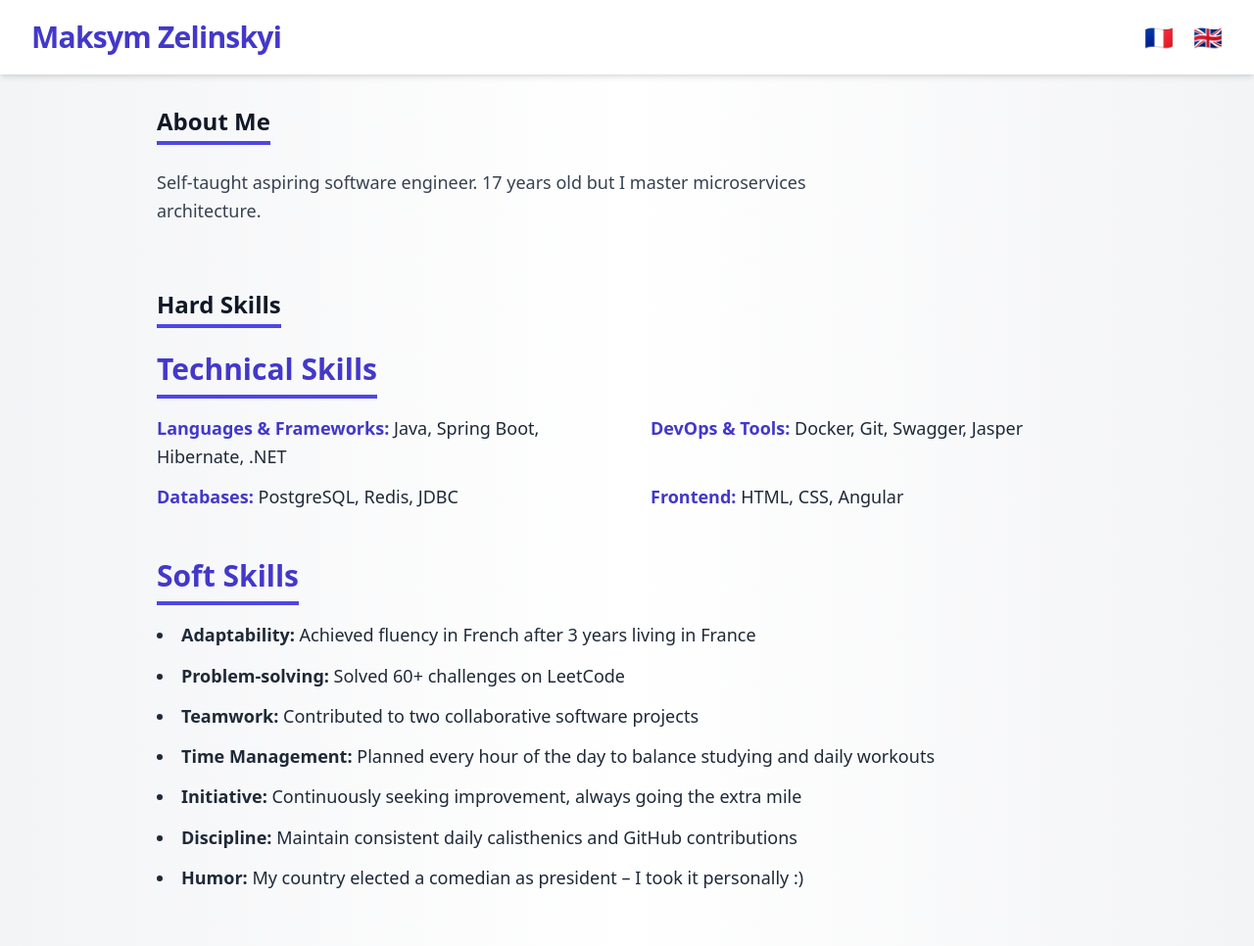
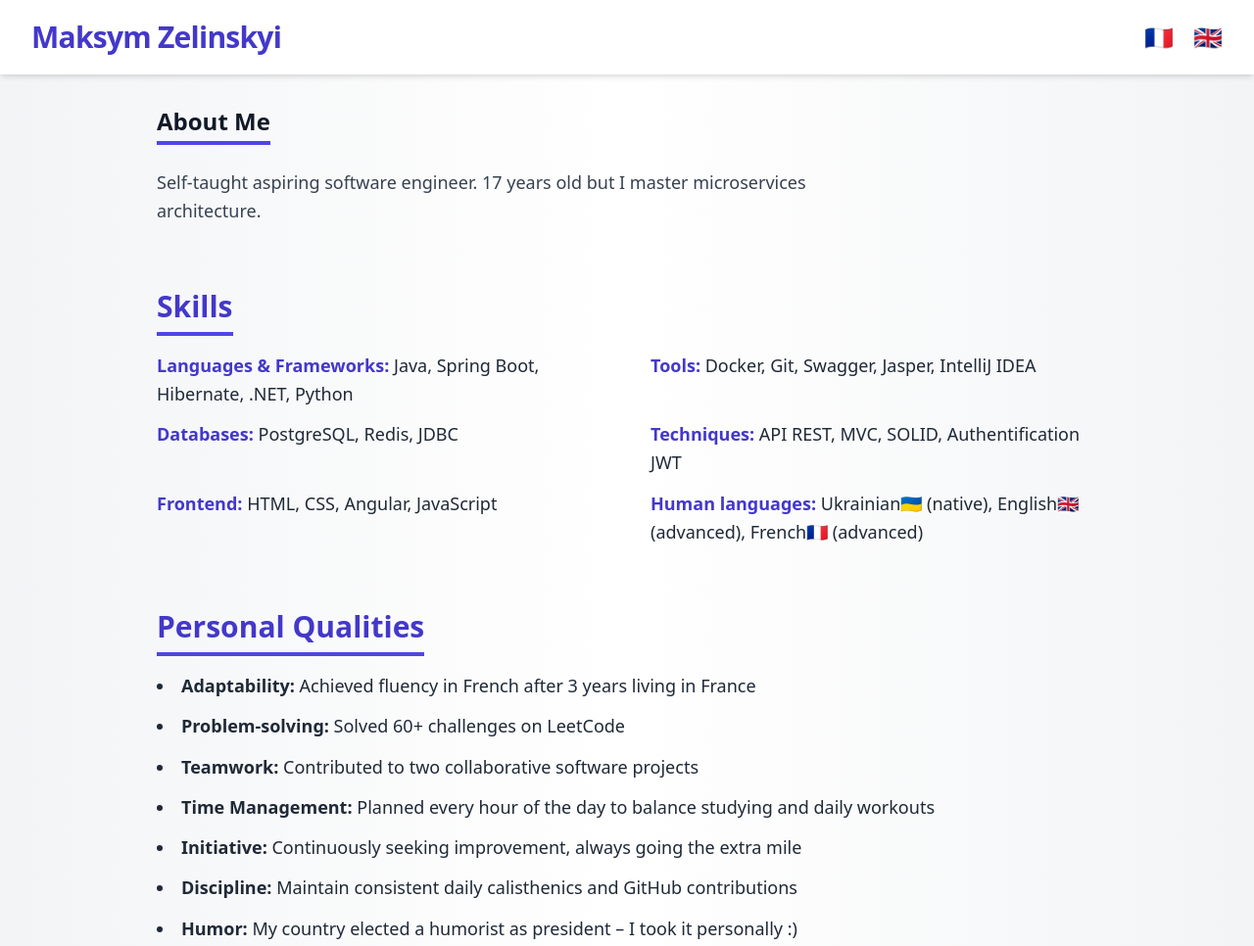
Before and after one commit to MaksymZelinskyi/MaksymZelinskyi.github.io, a plain HTML site: page index.html in a window 1280 px wide. Shown: the top 966 px of the page at 98% size. Drawn offline with nearby package versions, Linux system fonts and the light colour scheme.

Commit message:
Add missing references, improve Skills section

```diff
--- a/index.html
+++ b/index.html
@@ -50,33 +50,28 @@
     </p>
   </section>
 
-  <!-- HARD SKILLS -->
-  <section>
-    <h2 id="title-skills" class="text-2xl font-semibold border-b-4 border-indigo-600 inline-block pb-1 mb-6">
-      Hard Skills
-    </h2>
-
     <!-- Technical Skills -->
     <section>
-      <h3 class="text-3xl font-bold text-indigo-700 mb-4 border-b-4 border-indigo-600 inline-block pb-2">
+      <h3 id="title-skills" class="text-3xl font-bold text-indigo-700 mb-4 border-b-4 border-indigo-600 inline-block pb-2">
         Technical Skills
       </h3>
 
-      <ul class="grid grid-cols-1 sm:grid-cols-2 gap-x-12 gap-y-3 text-gray-800 text-lg leading-relaxed">
-        <li><span class="font-semibold text-indigo-700">Languages & Frameworks:</span> Java, Spring Boot, Hibernate, .NET</li>
-        <li><span class="font-semibold text-indigo-700">DevOps & Tools:</span> Docker, Git, Swagger, Jasper</li>
+      <ul id="skills-list" class="grid grid-cols-1 sm:grid-cols-2 gap-x-12 gap-y-3 text-gray-800 text-lg leading-relaxed">
+        <li><span class="font-semibold text-indigo-700">Languages & Frameworks:</span> Java, Spring Boot, Hibernate, .NET, Python</li>
+        <li><span class="font-semibold text-indigo-700">Tools:</span> Docker, Git, Swagger, Jasper, IntelliJ IDEA</li>
         <li><span class="font-semibold text-indigo-700">Databases:</span> PostgreSQL, Redis, JDBC</li>
+        <li><span class="font-semibold text-indigo-700">Techniques:</span> API REST, MVC, SOLID, Authentification JWT</li>
         <li><span class="font-semibold text-indigo-700">Frontend:</span> HTML, CSS, Angular</li>
       </ul>
     </section>
 
     <!-- Soft Skills -->
     <section class="mt-12">
-      <h3 class="text-3xl font-bold text-indigo-700 mb-4 border-b-4 border-indigo-600 inline-block pb-2">
+      <h3 id="title-soft-skills" class="text-3xl font-bold text-indigo-700 mb-4 border-b-4 border-indigo-600 inline-block pb-2">
         Soft Skills
       </h3>
 
-      <ul class="space-y-3 text-gray-800 text-lg leading-relaxed list-disc list-inside max-w-4xl">
+      <ul id="soft-skills-list" class="space-y-3 text-gray-800 text-lg leading-relaxed list-disc list-inside max-w-4xl">
         <li><strong>Adaptability:</strong> Achieved fluency in French after 3 years living in France</li>
         <li><strong>Problem-solving:</strong> Solved 60+ challenges on LeetCode</li>
         <li><strong>Teamwork:</strong> Contributed to two collaborative software projects</li>
@@ -146,8 +141,8 @@
       References
     </h2>
 
-    <ul id="references-list" class="max-w-3xl space-y-3 text-gray-700 italic">
-      <!-- References will be loaded here dynamically -->
+    <ul id="references-list" class="grid grid-cols-1 sm:grid-cols-2 gap-x-12 gap-y-3 text-gray-800 text-lg leading-relaxed list-disc list-inside">
+    <!-- References will be loaded here dynamically -->
     </ul>
   </section>
 
--- a/switch-language.js
+++ b/switch-language.js
@@ -2,12 +2,14 @@ const translations = {
   fr: {
     "title-intro": "À propos de moi",
     "intro-text": "Développeur autodidacte en devenir. J’ai 17 ans mais je maîtrise déjà l’architecture microservices.",
-    "title-skills": "Compétences techniques",
+    "title-skills": "Compétences",
     "skills-list": `
-       <li>Java, Spring Boot, Hibernate, .NET</li>
-       <li>Docker, Git, Swagger, Jasper</li>
-	  <li>PostgreSQL, Redis, JDBC</li>
-       <li>HTML, CSS, Angular</li>
+       <li><span class="font-semibold text-indigo-700">Langages & Frameworks:</span> Java, Spring Boot, Hibernate, .NET, Python</li>
+       <li><span class="font-semibold text-indigo-700">Outils:</span> Docker, Git, Swagger, Jasper, IntelliJ IDEA</li>
+       <li><span class="font-semibold text-indigo-700">Bases de données:</span> PostgreSQL, Redis, JDBC</li>
+       <li><span class="font-semibold text-indigo-700">Techniques:</span> API REST, MVC, SOLID, Authentification JWT</li>
+       <li><span class="font-semibold text-indigo-700">Frontend:</span> HTML, CSS, Angular, JavaScript</li>
+       <li><span class="font-semibold text-indigo-700">Langues humaines:</span> Ukrainien🇺🇦 (natif), Anglais🇬🇧 (avancé), Français🇫🇷 (avancé)</li>
     `,
     "title-soft-skills": "Qualités personnelles",
     "soft-skills-list": `
@@ -29,14 +31,22 @@ const translations = {
     `,
     "title-extracurriculars": "🧩 Activités extra-scolaires",
     "extracurriculars-list": `
-      <li>🌐 Contribution au site web d’une collectivité ukrainienne – création d’un système de rapports automatiques</li>
+      <li>🌐 Contribution au site web d’une collectivité ukrainienne – création d’un système de rapports automatiques
+        (<a href="https://github.com/LiashenkoAndrey/miloverada.gov.ua" target="_blank" class="text-blue-600 underline" style="display: inline-flex; align-items: center; gap: 6px;">
+            lien
+        </a>)
+      </li>
       <li>📈 Entraînement régulier en DSA sur LeetCode – plus de 60 problèmes résolus</li>
       <li>🏆 Participation au concours “Les Trophées NSI” – convertisseur texte-image en Python (projet en binôme)</li>
       <li>🏋️ Pratique quotidienne de calisthénics – persévérance et discipline grâce à la barre de traction</li>
     `,
     "title-references": "📇 Références",
     "references-list": `
-      <li>📧 zelinskyimaksym07@gmail.com</li>
+      <li>
+          📧 <a href="mailto:zelinskyimaksym07@gmail.com" target="_blank" class="text-blue-600 underline" style="display: inline-flex; align-items: center; gap: 6px;">
+            zelinskyimaksym07@gmail.com
+          </a>
+      </li>
       <li>📞 +33 7 67 45 85 10</li>
       <li>📍 Narbonne, France</li>
       <li>🔗 <a href=\"https://www.linkedin.com/in/maksym-zelinskyi-7943a2312/\" target=\"_blank\" class=\"text-blue-600 underline\">LinkedIn</a></li>
@@ -47,20 +57,29 @@ const translations = {
              GitHub
         </a>
       </li>
+      <li>
+        <a href="https://leetcode.com/u/JavaDevMZ/" target="_blank" class="text-blue-600 underline" style="display: inline-flex; align-items: center; gap: 6px;">
+           <img src="https://upload.wikimedia.org/wikipedia/commons/1/19/LeetCode_logo_black.png"
+            alt="LC" width="20" height="20">
+             Leetcode
+        </a>
+      </li>
   `
   },
 
   en: {
     "title-intro": "About Me",
     "intro-text": "Self-taught aspiring software engineer. 17 years old but I master microservices architecture.",
-    "title-skills": "Hard Skills",
+    "title-skills": "Skills",
     "skills-list": `
-       <li>Java, Spring Boot, Hibernate, .NET</li>
-       <li>Docker, Git, Swagger, Jasper</li>
-	  <li>PostgreSQL, Redis, JDBC</li>
-       <li>HTML, CSS, Angular</li>
+       <li><span class="font-semibold text-indigo-700">Languages & Frameworks:</span> Java, Spring Boot, Hibernate, .NET, Python</li>
+       <li><span class="font-semibold text-indigo-700">Tools:</span> Docker, Git, Swagger, Jasper, IntelliJ IDEA</li>
+       <li><span class="font-semibold text-indigo-700">Databases:</span> PostgreSQL, Redis, JDBC</li>
+       <li><span class="font-semibold text-indigo-700">Techniques:</span> API REST, MVC, SOLID, Authentification JWT</li>
+       <li><span class="font-semibold text-indigo-700">Frontend:</span> HTML, CSS, Angular, JavaScript</li>
+       <li><span class="font-semibold text-indigo-700">Human languages:</span> Ukrainian🇺🇦 (native), English🇬🇧 (advanced), French🇫🇷 (advanced)</li>
     `,
-    "title-soft-skills": "Soft Skills",
+    "title-soft-skills": "Personal Qualities",
     "soft-skills-list": `
             <li><strong>Adaptability:</strong> Achieved fluency in French after 3 years living in France</li>
             <li><strong>Problem-solving:</strong> Solved 60+ challenges on LeetCode</li>
@@ -68,7 +87,7 @@ const translations = {
             <li><strong>Time Management:</strong> Planned every hour of the day to balance studying and daily workouts</li>
             <li><strong>Initiative:</strong> Continuously seeking improvement, always going the extra mile</li>
             <li><strong>Discipline:</strong> Maintain consistent daily calisthenics and GitHub contributions</li>
-            <li><strong>Humor:</strong> My country elected a comedian as president – I took it personally :)</li>
+            <li><strong>Humor:</strong> My country elected a humorist as president – I took it personally :)</li>
     `,
     "title-projects": "Projects",
     "projects-list": `
@@ -80,14 +99,22 @@ const translations = {
 `,
     "title-extracurriculars": "🧩 Extracurriculars",
     "extracurriculars-list": `
-      <li>🌐 Contributing to the website of a Ukrainian territorial community – developed an automatic reporting system</li>
+      <li>🌐 Contributing to the website of a Ukrainian territorial community – developed an automatic reporting system
+      (<a href="https://github.com/LiashenkoAndrey/miloverada.gov.ua" target="_blank" class="text-blue-600 underline" style="display: inline-flex; align-items: center; gap: 6px;">
+            link
+      </a>)
+      </li>
       <li>📈 Consistent DSA practice on LeetCode – solved over 60 problems</li>
       <li>🏆 Participated in “Les Trophées NSI” – built a text-image converter in Python with a teammate</li>
       <li>🏋️ Daily calisthenics practice – building persistence and discipline on the pull-up bar</li>
     `,
 "title-references": "📇 References",
     "references-list": `
-      <li>📧 zelinskyimaksym07@gmail.com</li>
+      <li>
+      📧 <a href="mailto:zelinskyimaksym07@gmail.com" target="_blank" class="text-blue-600 underline" style="display: inline-flex; align-items: center; gap: 6px;">
+            zelinskyimaksym07@gmail.com
+         </a>
+       </li>
       <li>📞 +33 7 67 45 85 10</li>
       <li>📍 Narbonne, France</li>
       <li>🔗 <a href=\"https://www.linkedin.com/in/maksym-zelinskyi-7943a2312/\" target=\"_blank\" class=\"text-blue-600 underline\">LinkedIn</a></li>
@@ -96,6 +123,13 @@ const translations = {
               <img src="https://github.githubassets.com/images/modules/logos_page/GitHub-Mark.png"
               alt="GitHub" width="20" height="20">
               GitHub
+          </a>
+      </li>
+      <li>
+         <a href="https://leetcode.com/u/JavaDevMZ/" target="_blank" class="text-blue-600 underline" style="display: inline-flex; align-items: center; gap: 6px;">
+             <img src="https://upload.wikimedia.org/wikipedia/commons/1/19/LeetCode_logo_black.png"
+             alt="GitHub" width="20" height="20">
+             Leetcode
          </a>
       </li>
       `
```
Lines whose indentation alone changed are shown as unchanged.
